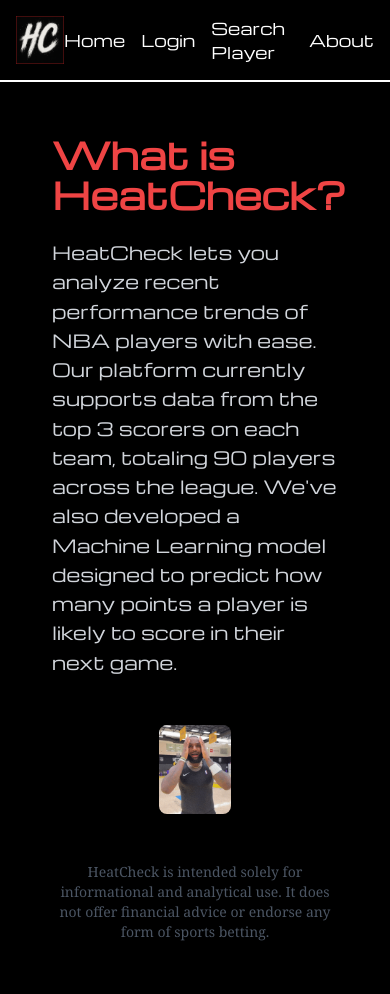
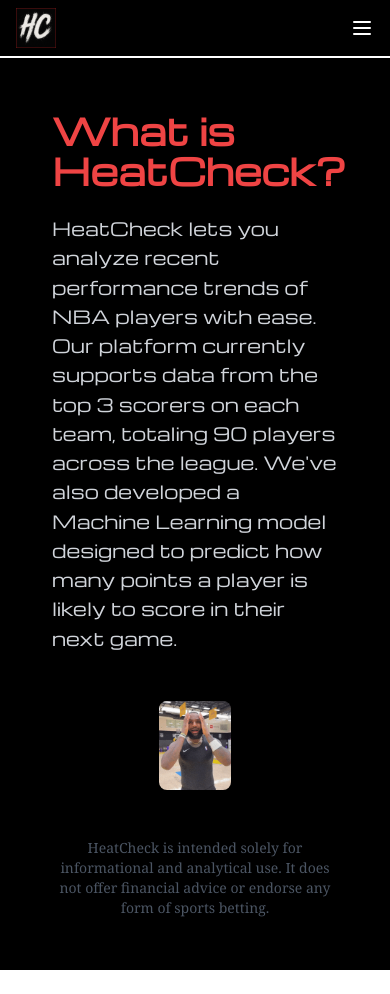
Before and after one commit to WilliamBu1/heatcheck-frontend, a React (Vite) app: page /about in a window 390 px wide. After the commit the page ends 970 px from the top, so only its background shows below. Built offline with nearby package versions, Linux system fonts and the light colour scheme.

Commit message:
mobile navbar

```diff
--- a/src/components/Navbar.jsx
+++ b/src/components/Navbar.jsx
@@ -1,39 +1,50 @@
-import React from 'react';
+import React, { useState } from 'react';
 import { Link, useNavigate } from 'react-router-dom';
 import { useAuth } from '../context/AuthContext.jsx';
 import logo from '../assets/HCLOGO.png';
+
 const Navbar = () => {
   const { user, isAuthenticated, logout } = useAuth();
   const navigate = useNavigate();
+  const [isMobileMenuOpen, setIsMobileMenuOpen] = useState(false);
 
   const handleLogout = () => {
     logout();
-    navigate('/'); // Redirect to landing page after logout
+    navigate('/');
+    setIsMobileMenuOpen(false); // Close menu after logout
   };
 
   const guestLinks = [
     { path: '/home_page', text: 'Home' },
     { path: '/login_signup', text: 'Login' },
-    { path: '/feature1_guest', text: 'Search Player' }, // Example placeholder path
+    { path: '/feature1_guest', text: 'Search Player' },
     { path: '/about', text: 'About' },
   ];
 
   const userLinks = [
     { path: '/home_page', text: 'Home' },
-    { path: '/feature1_user', text: 'Search Player' },   // Example placeholder path
-    { path: '/feature2_user', text: 'Favorites' },   // Example placeholder path
+    { path: '/feature1_user', text: 'Search Player' },
+    { path: '/feature2_user', text: 'Favorites' },
     { path: '/about', text: 'About' },
   ];
 
+  // Close mobile menu when navigating to a new page
+  const handleNavigation = () => {
+    setIsMobileMenuOpen(false);
+  };
+
   return (
     <nav className="bg-black text-white px-4 flex items-center shadow-md font-michroma border-b-2 border-white">
-      <div className="container mx-auto flex justify-between items-center">
+      <div className="container mx-auto flex justify-between items-center py-2">
+        {/* Logo - always visible */}
         <img
           src={logo}
           alt="HeatCheck Logo"
-          className="h-12 w-auto object-contain"
+          className="h-10 w-auto object-contain"
         />
-        <div className="flex items-center space-x-4 py-4">
+
+        {/* Desktop Navigation - hidden on mobile */}
+        <div className="hidden md:flex items-center space-x-4">
           {isAuthenticated ? (
             <>
               {user && <span className="text-gray-300 mr-2">Hi, {user.username}!</span>}
@@ -59,6 +70,81 @@
             </>
           )}
         </div>
+
+        {/* Hamburger Menu Button - only visible on mobile */}
+        <button
+          className="md:hidden text-white focus:outline-none"
+          onClick={() => setIsMobileMenuOpen(true)}
+        >
+          <svg className="w-6 h-6" fill="none" stroke="currentColor" viewBox="0 0 24 24" xmlns="http://www.w3.org/2000/svg">
+            <path strokeLinecap="round" strokeLinejoin="round" strokeWidth={2} d="M4 6h16M4 12h16M4 18h16" />
+          </svg>
+        </button>
+
+        {/* Mobile Slide-Out Menu */}
+        <div
+          className={`fixed top-0 right-0 h-full w-64 bg-gray-900 z-50 transform transition-transform duration-300 ease-in-out ${
+            isMobileMenuOpen ? 'translate-x-0' : 'translate-x-full'
+          } md:hidden`}
+        >
+          <div className="flex flex-col h-full p-4">
+            {/* Close Button */}
+            <button
+              className="self-end text-white mb-6 focus:outline-none"
+              onClick={() => setIsMobileMenuOpen(false)}
+            >
+              <svg className="w-6 h-6" fill="none" stroke="currentColor" viewBox="0 0 24 24" xmlns="http://www.w3.org/2000/svg">
+                <path strokeLinecap="round" strokeLinejoin="round" strokeWidth={2} d="M6 18L18 6M6 6l12 12" />
+              </svg>
+            </button>
+
+            {/* Mobile Menu Links */}
+            <div className="flex flex-col space-y-4">
+              {isAuthenticated ? (
+                <>
+                  {user && <span className="text-gray-300 mb-2">Hi, {user.username}!</span>}
+                  {userLinks.map((link) => (
+                    <Link
+                      key={link.path}
+                      to={link.path}
+                      className="hover:text-red-500 transition-colors py-2"
+                      onClick={handleNavigation}
+                    >
+                      {link.text}
+                    </Link>
+                  ))}
+                  <button
+                    onClick={handleLogout}
+                    className="bg-red-700 hover:bg-red-800 text-white font-semibold py-2 px-3 rounded text-sm transition-all duration-300 border-2 border-red-900 mt-4"
+                  >
+                    Logout
+                  </button>
+                </>
+              ) : (
+                <>
+                  {guestLinks.map((link) => (
+                    <Link
+                      key={link.path}
+                      to={link.path}
+                      className="hover:text-red-500 transition-colors py-2"
+                      onClick={handleNavigation}
+                    >
+                      {link.text}
+                    </Link>
+                  ))}
+                </>
+              )}
+            </div>
+          </div>
+        </div>
+
+        {/* Overlay to close menu when clicking outside */}
+        {isMobileMenuOpen && (
+          <div
+            className="fixed inset-0 bg-black bg-opacity-50 z-40 md:hidden"
+            onClick={() => setIsMobileMenuOpen(false)}
+          ></div>
+        )}
       </div>
     </nav>
   );
```
